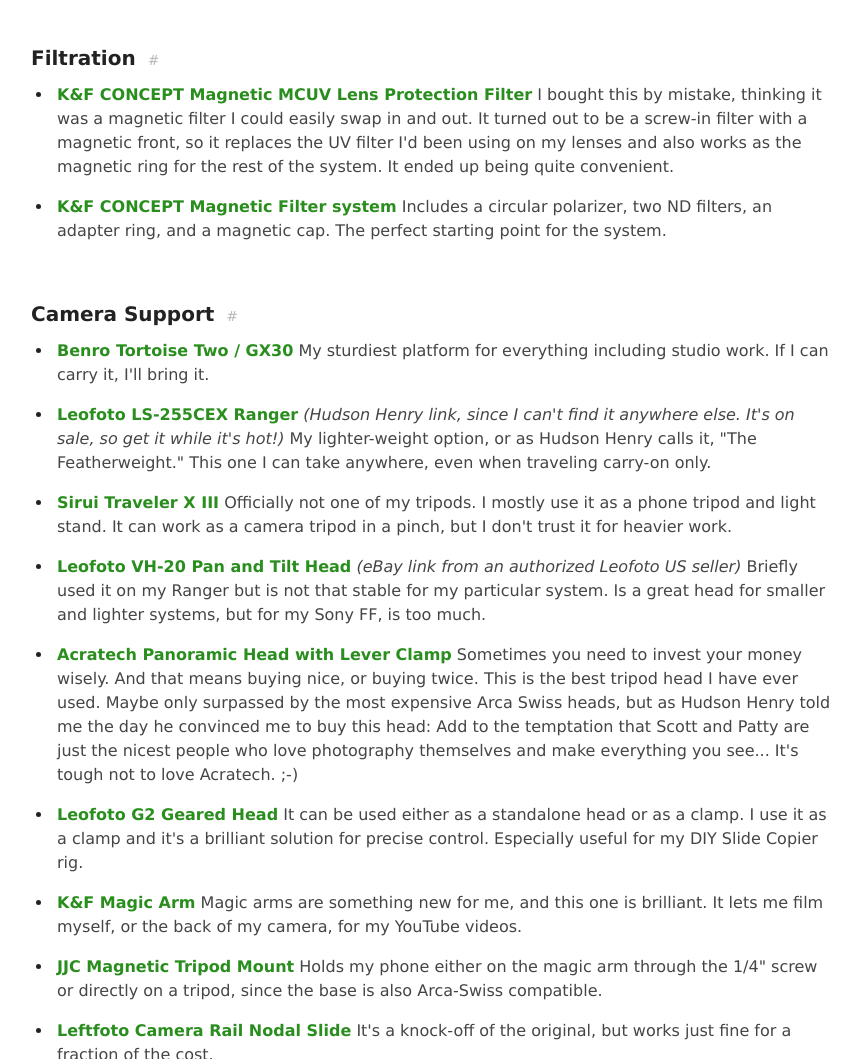
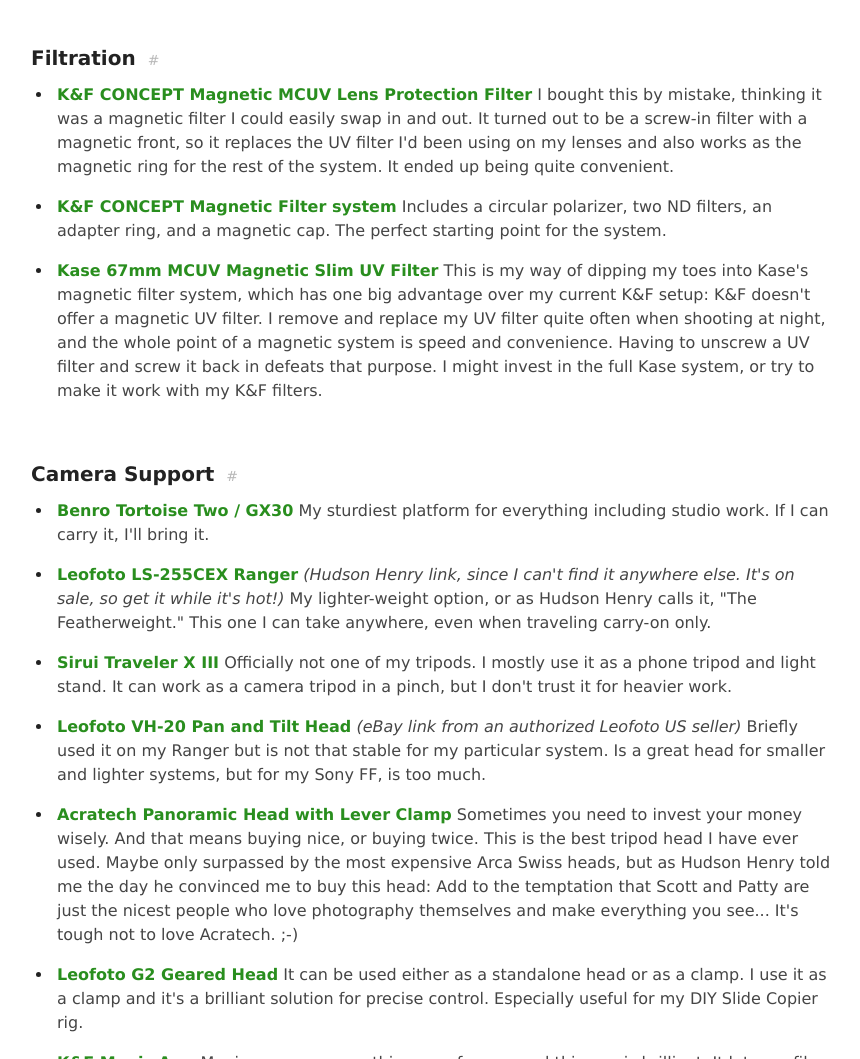
Before and after one commit to martinocando-cyberabu/allthelinks, a plain HTML site: page index.html in a window 1280 px wide. Shown: the part 1704-2763 px from the top of the page, without its empty margins (369-1229 px from the left). Drawn offline with Linux system fonts and the light colour scheme.

Commit message:
Add Kase magnetic UV filter to Filtration

```diff
--- a/index.html
+++ b/index.html
@@ -234,6 +234,7 @@
   <ul class="items">
     <li><a href="https://link.amazon/B008UfLkw" rel="sponsored noopener" target="_blank">K&amp;F CONCEPT Magnetic MCUV Lens Protection Filter</a> <span class="desc">I bought this by mistake, thinking it was a magnetic filter I could easily swap in and out. It turned out to be a screw-in filter with a magnetic front, so it replaces the UV filter I'd been using on my lenses and also works as the magnetic ring for the rest of the system. It ended up being quite convenient.</span></li>
     <li><a href="https://link.amazon/B0ac5G6ou" rel="sponsored noopener" target="_blank">K&amp;F CONCEPT Magnetic Filter system</a> <span class="desc">Includes a circular polarizer, two ND filters, an adapter ring, and a magnetic cap. The perfect starting point for the system.</span></li>
+    <li><a href="https://link.amazon/B05sL8b7K" rel="sponsored noopener" target="_blank">Kase 67mm MCUV Magnetic Slim UV Filter</a> <span class="desc">This is my way of dipping my toes into Kase's magnetic filter system, which has one big advantage over my current K&amp;F setup: K&amp;F doesn't offer a magnetic UV filter. I remove and replace my UV filter quite often when shooting at night, and the whole point of a magnetic system is speed and convenience. Having to unscrew a UV filter and screw it back in defeats that purpose. I might invest in the full Kase system, or try to make it work with my K&amp;F filters.</span></li>
   </ul>
 </section>
 
```
